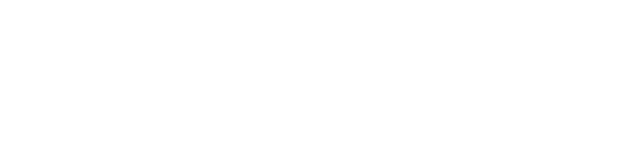
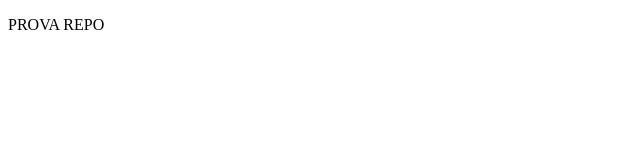
Before and after one commit to weareuprising/first-repo, a plain HTML site: page index.html in a window 1280 px wide. Shown: the whole page, without its empty margins (0-640 px from the left). Drawn offline with Linux system fonts and the light colour scheme.

Commit message:
css added + index modified

```diff
--- a/index.html
+++ b/index.html
@@ -9,7 +9,9 @@
 	</head>
 	<body>
 
-		<div id="wrapper"></div>
+		<div id="wrapper">
+		    <p>PROVA REPO</p>
+		</div>
 
 	</body>
 </html>
--- /dev/null
+++ b/main.css
@@ -0,0 +1 @@
+body {visibility: visible}
```
